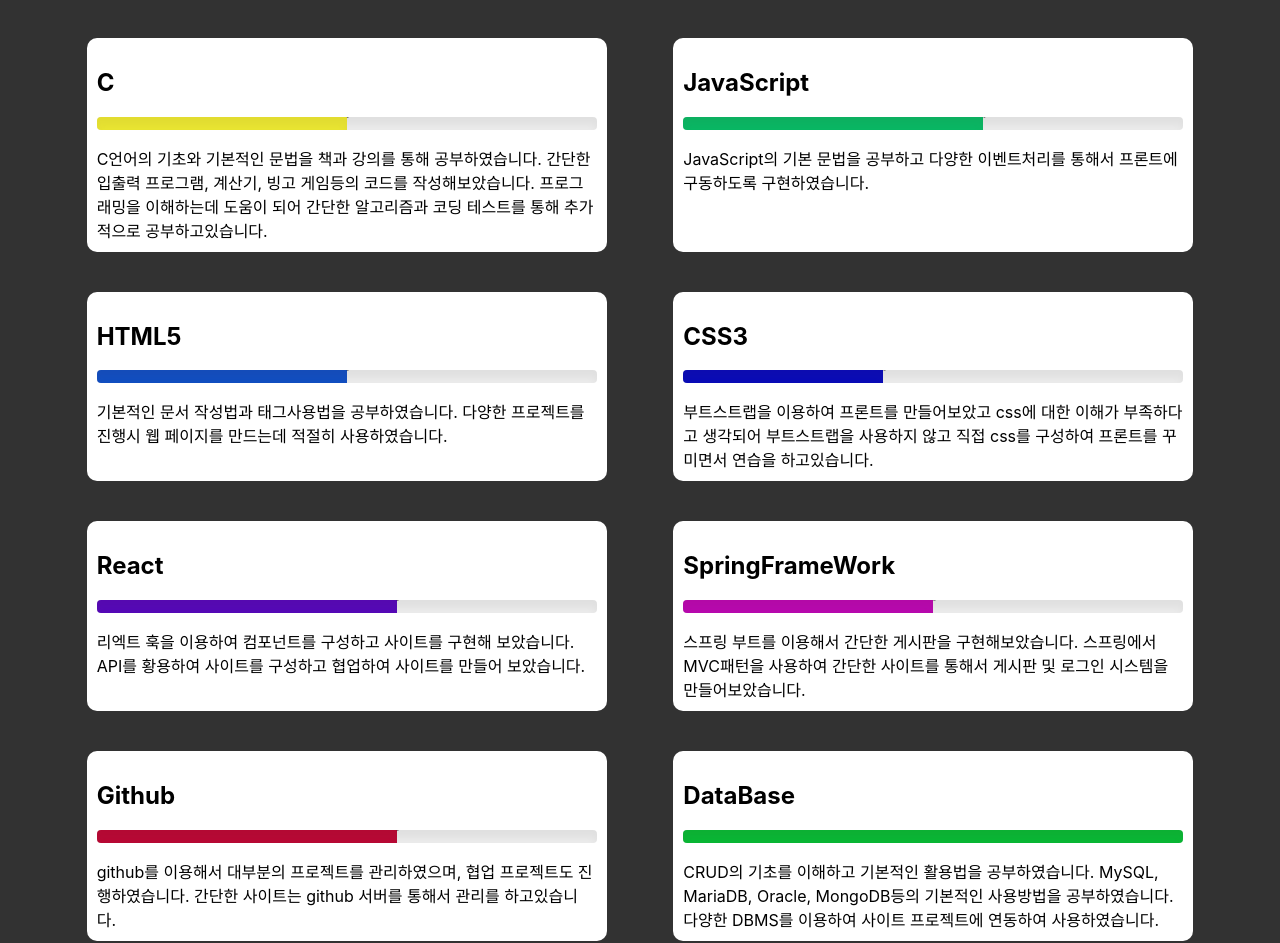
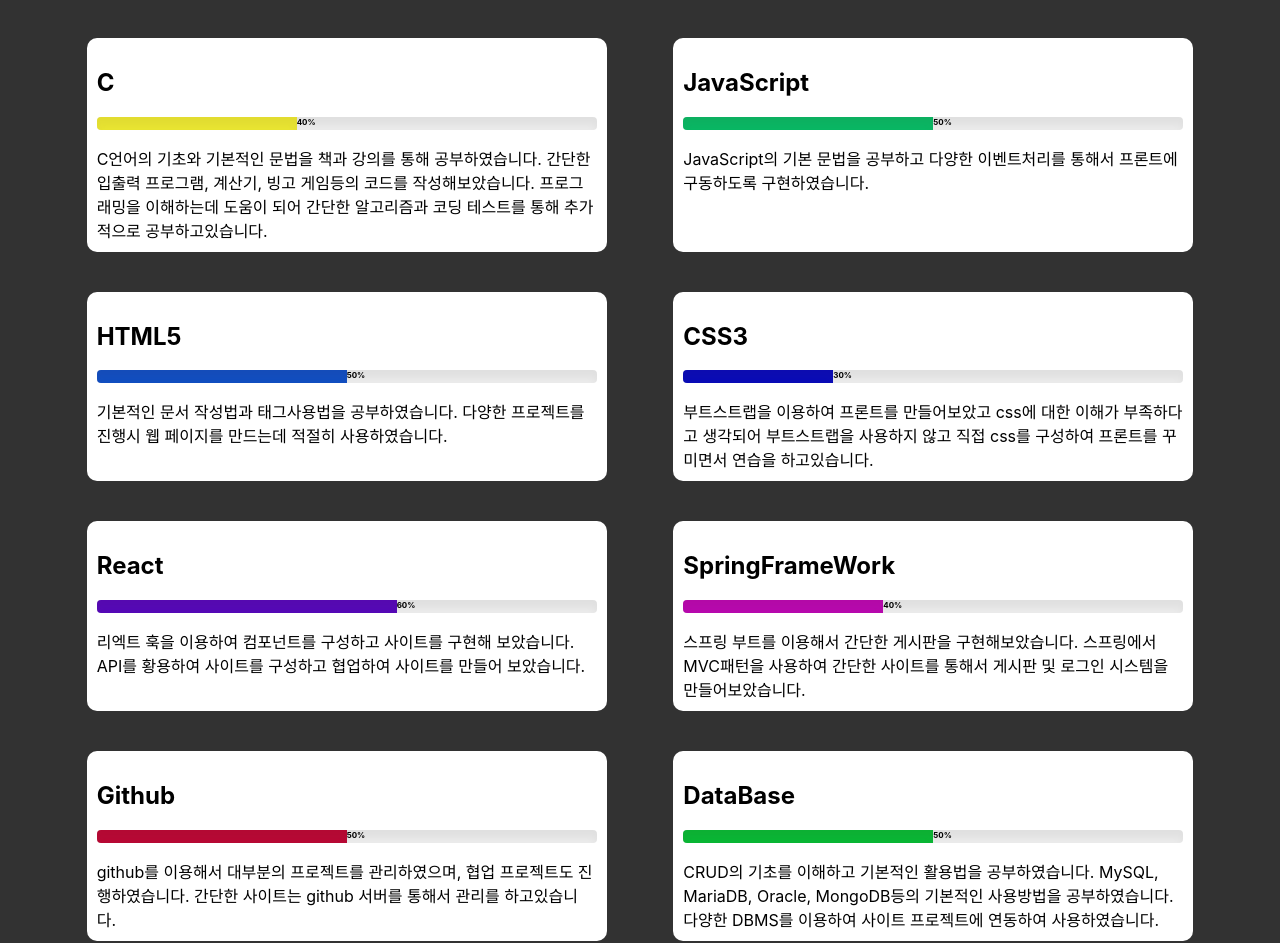
Before and after one commit to ghdnjs18/Portfolio, a React (Create React App) app: page / in a window 1280 px wide. Shown: the part 1951-2894 px from the top of the page. Built offline with nearby package versions, Linux system fonts and the light colour scheme.

Commit message:
skills css 수정

```diff
--- a/src/components/Skills.css
+++ b/src/components/Skills.css
@@ -64,7 +64,7 @@
 .progress-bar span {
   position: absolute;
   color: black;
-  font-size: 1px;
+  font-size: .5rem;
   font-weight: bold;
 }
 .progress-bar.color-1 {
@@ -76,11 +76,11 @@
   background-color: #df822b;
 }
 .progress-bar.color-3 {
-  width: 50%;
+  width: 40%;
   background-color: #e9e632;
 }
 .progress-bar.color-4 {
-  width: 60%;
+  width: 50%;
   background-color: #09b864;
 }
 .progress-bar.color-5 {
@@ -88,7 +88,7 @@
   background-color: #114fc2;
 }
 .progress-bar.color-6 {
-  width: 40%;
+  width: 30%;
   background-color: #090cb8;
 }
 .progress-bar.color-7 {
@@ -96,15 +96,15 @@
   background-color: #5509b8;
 }
 .progress-bar.color-8 {
-  width: 50%;
+  width: 40%;
   background-color: #b809af;
 }
 .progress-bar.color-9 {
-  width: 60%;
+  width: 50%;
   background-color: #b80935;
 }
 .progress-bar.color-10 {
-  width: 100%;
+  width: 50%;
   background-color: #09b835;
 }
 
```
